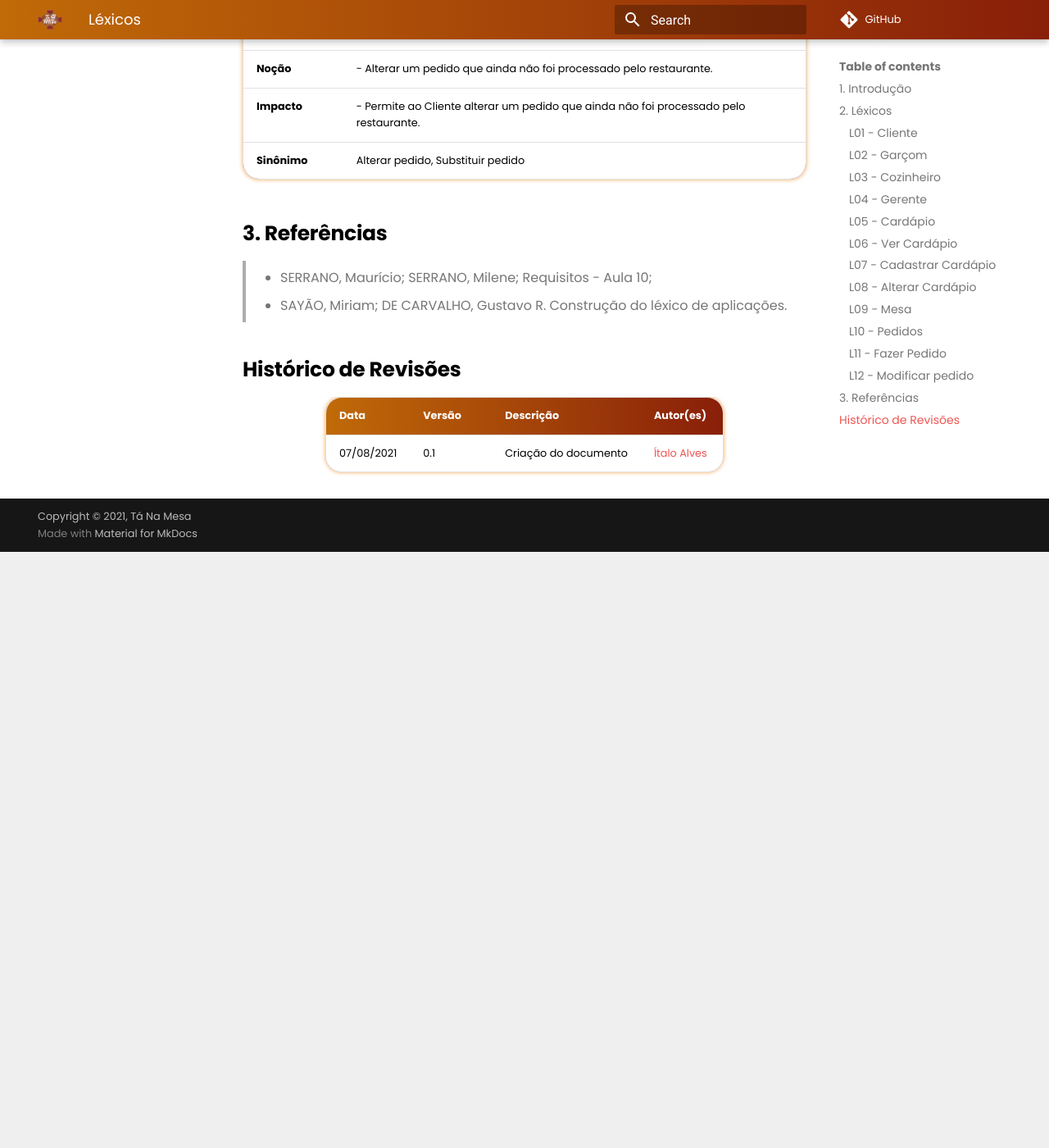
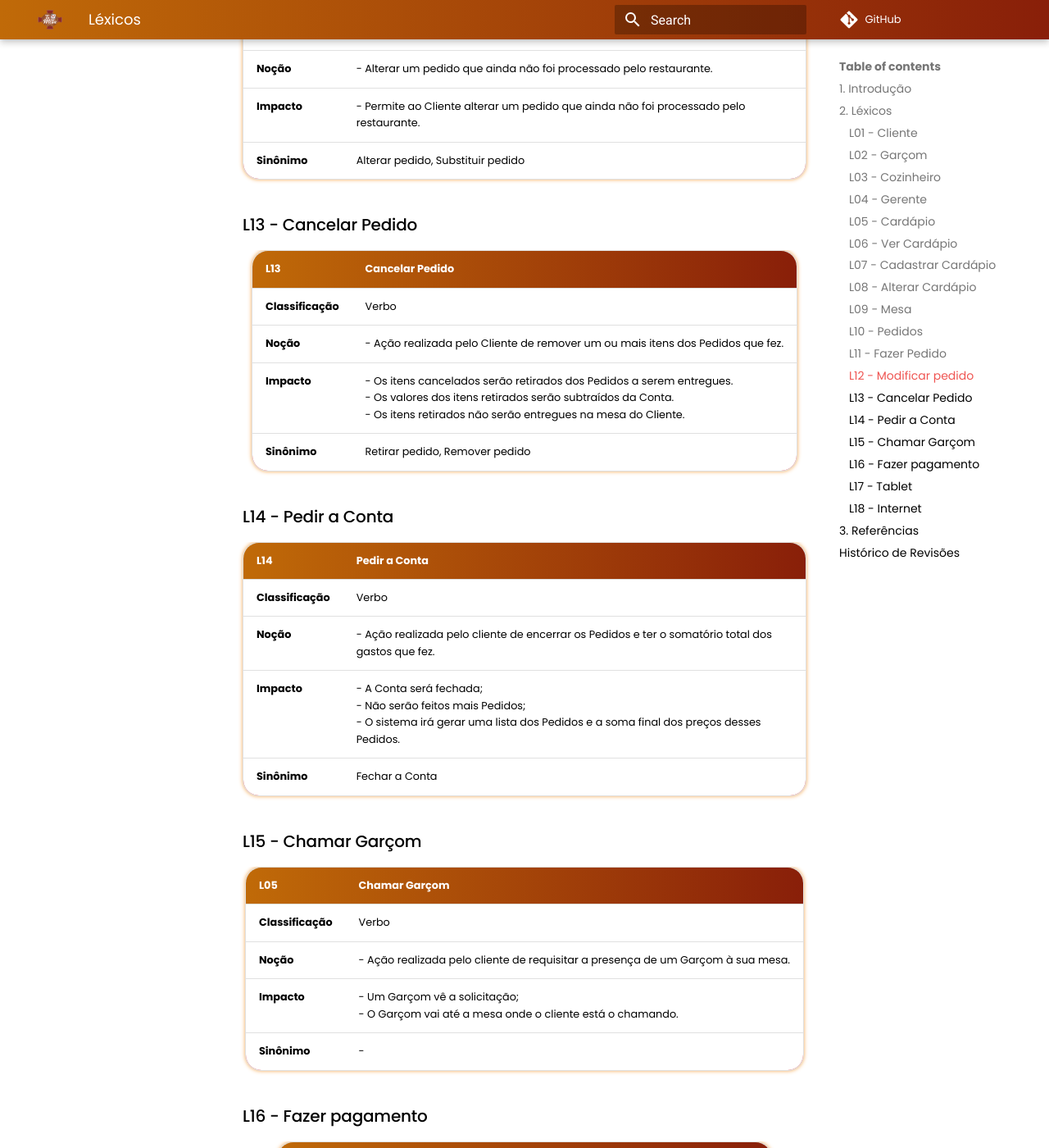
Before and after one commit to UnBArqDsw2021-1/2021.1_G02_TaNaMesa_docs, an MkDocs documentation site: the page built from docs/seminario1/lexicos.md, in a window 1280 px wide and 1400 px high, scrolled down 4898 px. Shown: the whole window at 82% size. Built offline with MkDocs 1.6.1 and Material for MkDocs 9.7.7, drawn with Linux system fonts in a browser that asks for light colours; comment, search, counter and statistics services are not loaded; before the commit the page ends 5571 px from its top, so only the background shows below that; some of the changed text lies outside the part shown.

Commit message:
Adiciona léxicos de 13 a 18

```diff
--- a/docs/seminario1/lexicos.md
+++ b/docs/seminario1/lexicos.md
@@ -125,6 +125,60 @@ Todos os léxicos estão organizados respeitando a seguinte tabela:
 | **Impacto**       | - Permite ao Cliente alterar um pedido que ainda não foi processado pelo restaurante. |
 | **Sinônimo**      | Alterar pedido, Substituir pedido                                                     |
 
+### L13 - Cancelar Pedido
+
+| L13               | Cancelar Pedido                                                                                                                                                                                       |
+| ----------------- | ----------------------------------------------------------------------------------------------------------------------------------------------------------------------------------------------------- |
+| **Classificação** | Verbo                                                                                                                                                                                                 |
+| **Noção**         | - Ação realizada pelo Cliente de remover um ou mais itens dos Pedidos que fez.                                                                                                                        |
+| **Impacto**       | - Os itens cancelados serão retirados dos Pedidos a serem entregues.<br> - Os valores dos itens retirados serão subtraídos da Conta.<br> - Os itens retirados não serão entregues na mesa do Cliente. |
+| **Sinônimo**      | Retirar pedido, Remover pedido                                                                                                                                                                        |
+
+### L14 - Pedir a Conta
+
+| L14               | Pedir a Conta                                                                                                                                          |
+| ----------------- | ------------------------------------------------------------------------------------------------------------------------------------------------------ |
+| **Classificação** | Verbo                                                                                                                                                  |
+| **Noção**         | - Ação realizada pelo cliente de encerrar os Pedidos e ter o somatório total dos gastos que fez.                                                       |
+| **Impacto**       | - A Conta será fechada;<br> - Não serão feitos mais Pedidos;<br> - O sistema irá gerar uma lista dos Pedidos e a soma final dos preços desses Pedidos. |
+| **Sinônimo**      | Fechar a Conta                                                                                                                                         |
+
+### L15 - Chamar Garçom
+
+| L05               | Chamar Garçom                                                                               |
+| ----------------- | ------------------------------------------------------------------------------------------- |
+| **Classificação** | Verbo                                                                                       |
+| **Noção**         | - Ação realizada pelo cliente de requisitar a presença de um Garçom à sua mesa.             |
+| **Impacto**       | - Um Garçom vê a solicitação;<br> - O Garçom vai até a mesa onde o cliente está o chamando. |
+| **Sinônimo**      | -                                                                                           |
+
+### L16 - Fazer pagamento
+
+| L16               | Fazer pagamento                                                        |
+| ----------------- | ---------------------------------------------------------------------- |
+| **Classificação** | Verbo                                                                  |
+| **Noção**         | - Ação realizada pelo cliente de pagar a Conta dos itens consumidos.   |
+| **Impacto**       | - A Conta é paga;<br> - A mesa pode ser liberada para outros clientes. |
+| **Sinônimo**      | Pagar Conta                                                            |
+
+### L17 - Tablet
+
+| L17               | Tablet                                                                    |
+| ----------------- | ------------------------------------------------------------------------- |
+| **Classificação** | Objeto                                                                    |
+| **Noção**         | - Telefone celular com tamanho maior e recursos de um computador pessoal. |
+| **Impacto**       | - O Usuário faz interações todas as interações através do celular.        |
+| **Sinônimo**      | smartphone                                                                |
+
+### L18 - Internet
+
+| L18               | Internet                                                                                                      |
+| ----------------- | ------------------------------------------------------------------------------------------------------------- |
+| **Classificação** | Objeto                                                                                                        |
+| **Noção**         | - Rede de computadores que trocam dados e mensagens utilizando um protocolo comum.                            |
+| **Impacto**       | - O restaurante conecta seus Tablets a internet para poder gerenciar seu estabelecimento pelo app Tá Na Mesa. |
+| **Sinônimo**      | web, rede                                                                                                     |
+
 ## 3. Referências
 
 > - SERRANO, Maurício; SERRANO, Milene; Requisitos - Aula 10;
```
